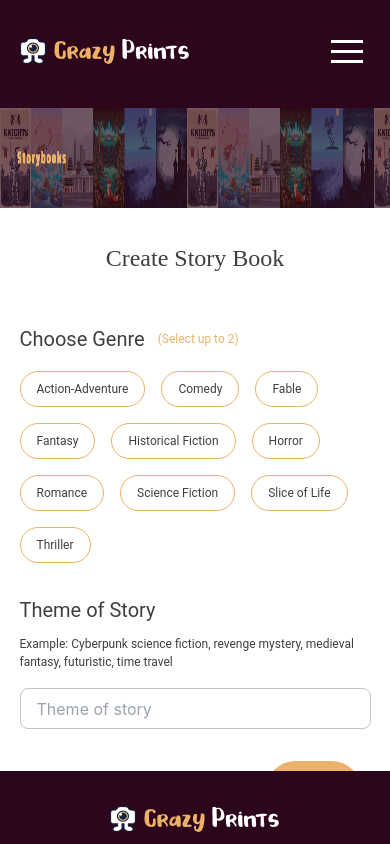
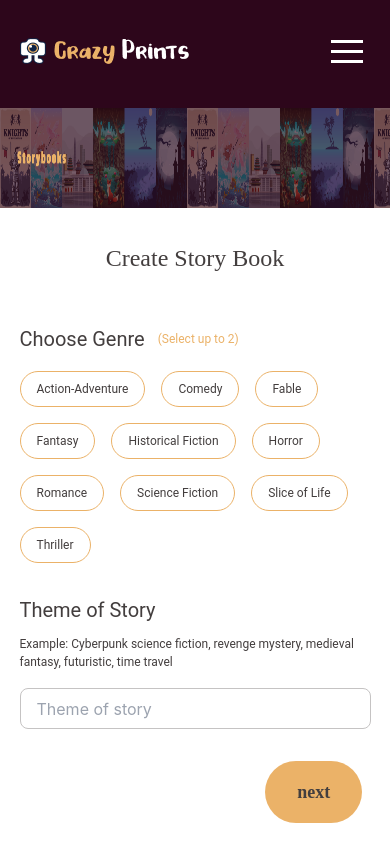
Before and after one commit to nastiushka3112/CrazyP-0.2, a React (Create React App) app: page /create in a window 390 px wide. Shown: the top 844 px of the page. Built offline with nearby package versions, Linux system fonts and the light colour scheme.

Commit message:
mobile fixes done

```diff
--- a/src/Pages/Create/StartCreate.js
+++ b/src/Pages/Create/StartCreate.js
@@ -14,7 +14,7 @@ export default function StartCreate() {
   }, []);
 
   return (
-    <div style={{ minHeight: "calc(100vh - 89px)" }}>
+    <div style={{ minHeight: "calc(100vh - 89px)", paddingBottom: "176px" }}>
       <img
         class="w-[100%] max-[420px]:h-[100px]"
         src={require("../../Components/Theme/Img/createP.png")}
```
